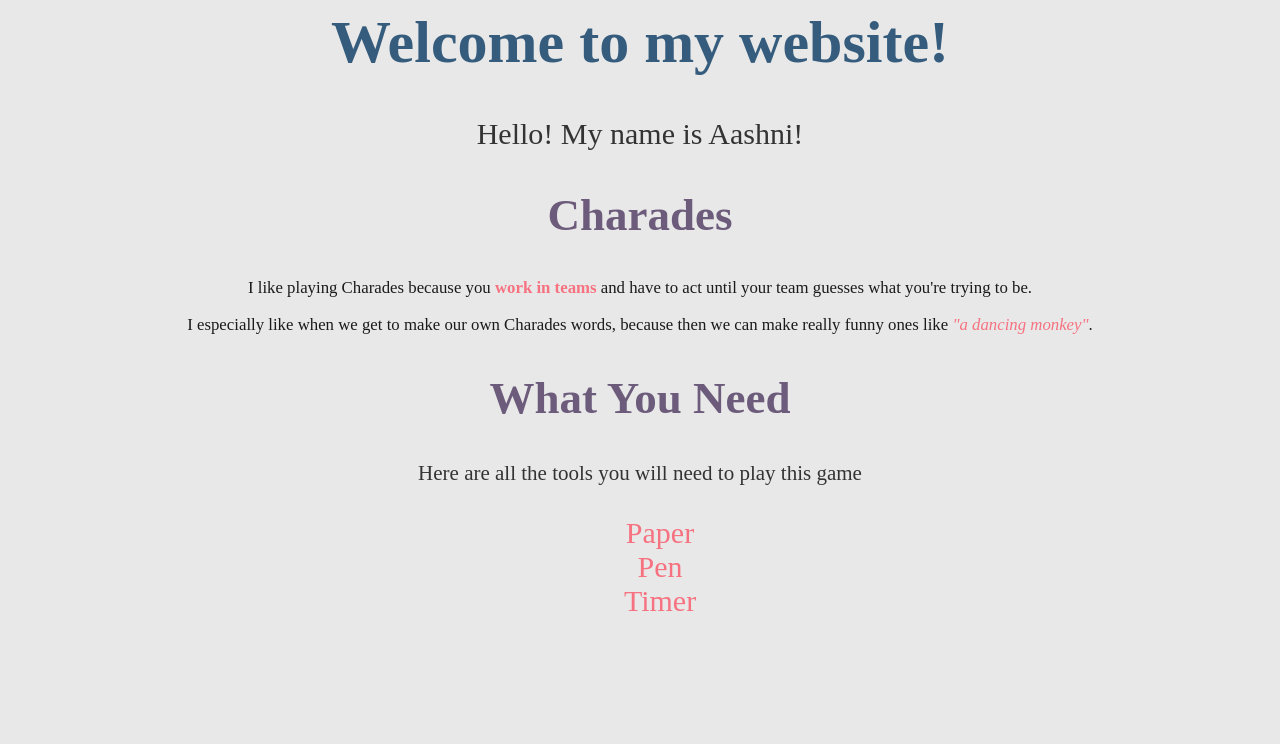
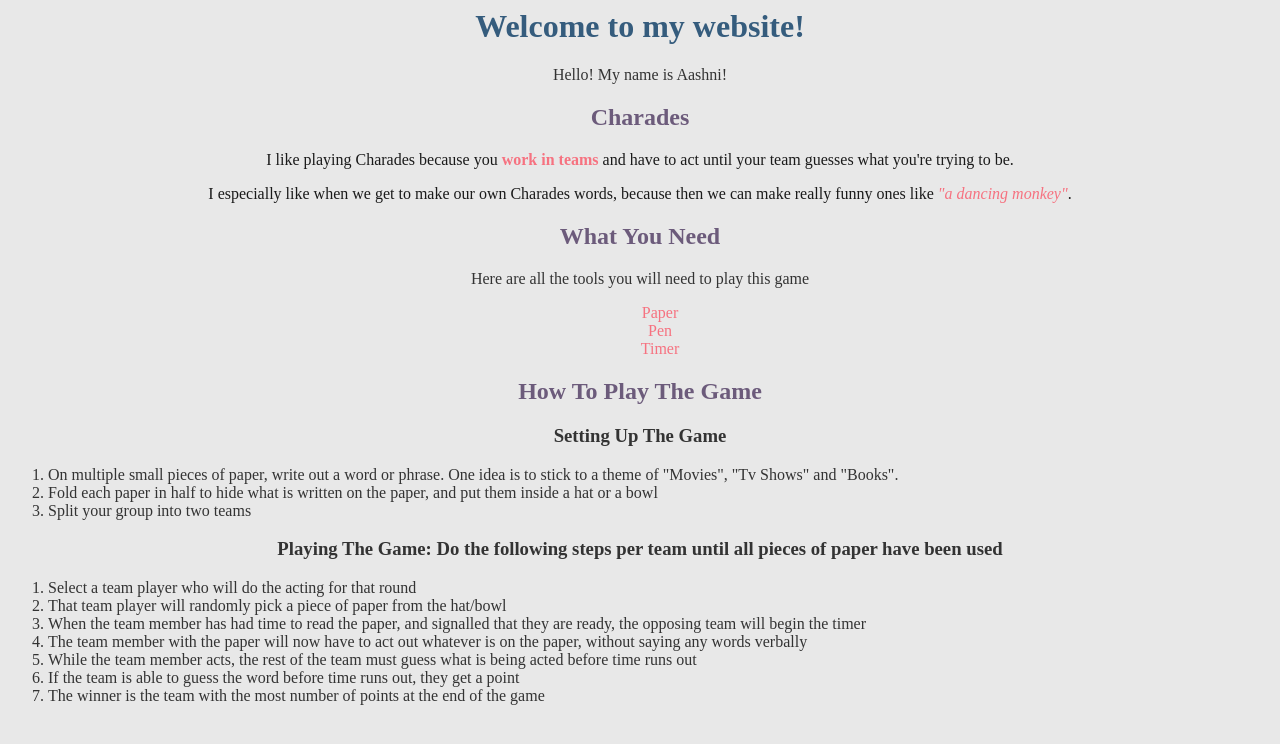
Before and after one commit to aashnisshah/introtohtmlandcss, a plain HTML site: page index.html in a window 1280 px wide. Drawn offline with Linux system fonts and the light colour scheme.

Commit message:
[Step 7] Using Ordered Lists
In this section, we’ll use ordered lists to write up the rules of the
game and how it’s played.
We also fix up some font-size related styling issues.

```diff
--- a/index.html
+++ b/index.html
@@ -25,5 +25,25 @@
             </p>
         </div>
 
+        <h2>How To Play The Game</h2>
+        <div class="howToPlay">
+            <h3>Setting Up The Game</h3>
+            <ol>
+                <li>On multiple small pieces of paper, write out a word or phrase. One idea is to stick to a theme of "Movies", "Tv Shows" and "Books".</li>
+                <li>Fold each paper in half to hide what is written on the paper, and put them inside a hat or a bowl</li>
+                <li>Split your group into two teams</li>
+            </ol>
+            <h3>Playing The Game: Do the following steps per team until all pieces of paper have been used</h3>
+            <ol>
+                <li>Select a team player who will do the acting for that round</li>
+                <li>That team player will randomly pick a piece of paper from the hat/bowl</li>
+                <li>When the team member has had time to read the paper, and signalled that they are ready, the opposing team will begin the timer</li>
+                <li>The team member with the paper will now have to act out whatever is on the paper, without saying any words verbally</li>
+                <li>While the team member acts, the rest of the team must guess what is being acted before time runs out</li>
+                <li>If the team is able to guess the word before time runs out, they get a point</li>
+                <li>The winner is the team with the most number of points at the end of the game</li>
+            </ol>
+        </div>
+
     </body>
 </html>
--- a/style.css
+++ b/style.css
@@ -1,7 +1,7 @@
 body {
     background-color: #E8E8E8;
     color: #333333;
-    font-size: 30px;
+    font-size: 1.0em;
     text-align: center;
 }
 
@@ -16,19 +16,19 @@ h2 {
 }
 
 .favouriteGame {
-    font-size: 0.8em;
+    font-size: 1.0em;
     color: #1a1a1a;
 }
 
 p {
-    font-size: 0.7em;
+    font-size: 1.0em;
 }
 
 strong, i {
     color: #F67280;
 }
 
-ul, li {
+ul li {
     list-style-type: none;
 }
 
@@ -40,3 +40,7 @@ a, a:link, a:visited, a:active {
 a:hover {
     color: #F8B195;
 }
+
+ol li {
+    text-align: left;
+}
```
